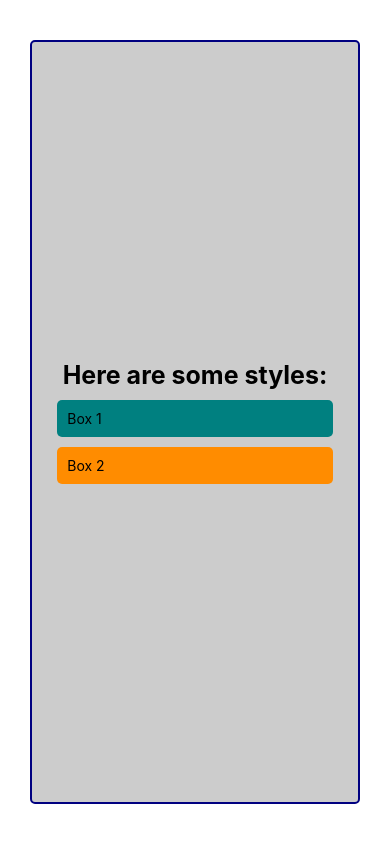
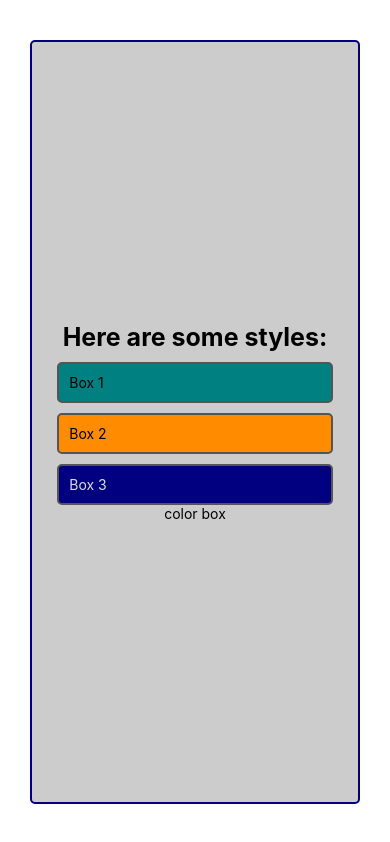
Before and after one commit to edwardtanguay/reactnative-learn-showcase, a React Native app: screen / in a window 390 px wide. Built offline with nearby package versions, Linux system fonts and the light colour scheme.

Commit message:
basic color box

```diff
--- a/App.tsx
+++ b/App.tsx
@@ -6,18 +6,23 @@ import {
 	StyleSheet,
 	KeyboardAvoidingView,
 } from "react-native";
+import { ColorBox } from "./components/ColorBox";
 
 const App = () => {
 	return (
-		<SafeAreaView style={{flex: 1}}>
+		<SafeAreaView style={{ flex: 1 }}>
 			<View style={styles.container}>
 				<Text style={styles.text}>Here are some styles:</Text>
-				<View style={styles.box1}>
+				<View style={[styles.box, styles.box1]}>
 					<Text>Box 1</Text>
 				</View>
-				<View style={styles.box2}>
+				<View style={[styles.box, styles.box2]}>
 					<Text>Box 2</Text>
 				</View>
+				<View style={[styles.box, styles.box3]}>
+					<Text style={styles.box3text}>Box 3</Text>
+				</View>
+				<ColorBox/>
 			</View>
 		</SafeAreaView>
 	);
@@ -31,29 +36,35 @@ const styles = StyleSheet.create({
 		backgroundColor: "#ccc",
 		padding: 10,
 		borderRadius: 5,
-		borderColor: 'navy',
+		borderColor: "navy",
 		borderWidth: 2,
-		alignItems: 'center',
-		justifyContent: 'center',
-		flex: 1
+		alignItems: "center",
+		justifyContent: "center",
+		flex: 1,
 	},
 	text: {
 		fontSize: 25,
-		fontWeight: 'bold'
+		fontWeight: "bold",
+	},
+	box: {
+		marginTop: 10,
+		width: "90%",
+		padding: 10,
+		borderRadius: 5,
+		borderWidth: 2,
+		borderColor: '#555'
 	},
 	box1: {
-		marginTop: 10,
-		backgroundColor: 'teal',
-		width: '90%',
-		padding: 10,
-		borderRadius: 5
+		backgroundColor: "teal",
 	},
 	box2: {
-		marginTop: 10,
-		backgroundColor: 'darkorange',
-		width: '90%',
-		padding: 10,
-		borderRadius: 5
+		backgroundColor: "darkorange",
+	},
+	box3: {
+		backgroundColor: "navy"
+	},
+	box3text: {
+		color: '#ddd'
 	}
 });
 
--- /dev/null
+++ b/components/ColorBox.tsx
@@ -0,0 +1,10 @@
+import React from "react"
+import { View, Text } from "react-native"
+
+export const ColorBox = () => {
+	return (
+		<View>
+			<Text>color box</Text>
+		</View>
+	)
+}
```
